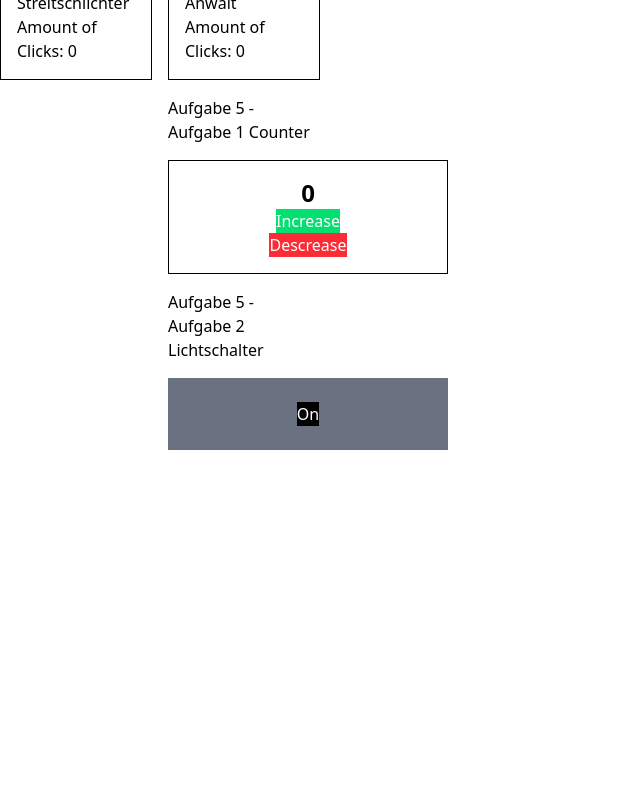
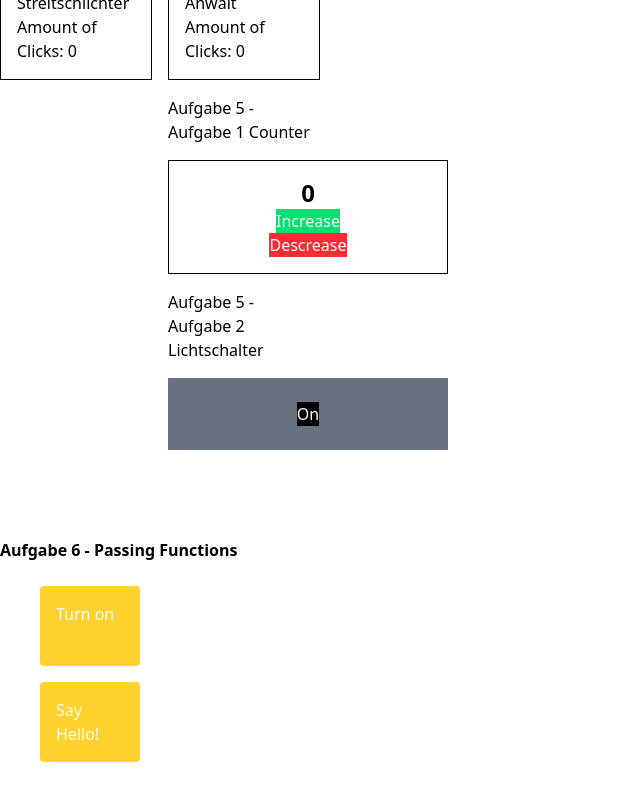
Before and after one commit to alperenmsl/SWP4cWI, a React (Vite) app in the folder WEBAPP/React/: page / in a window 1280 px wide. Shown: the part 606-1406 px from the top of the page, without its empty margins (0-640 px from the left). Before the commit the page ends 1144 px from the top, so only its background shows below. Built offline with nearby package versions, Linux system fonts and the light colour scheme.

Commit message:
Aufgabe 6 Started & Finished Passing Functions

```diff
--- a/WEBAPP/React/src/App5.tsx
+++ b/WEBAPP/React/src/App5.tsx
@@ -1,11 +1,15 @@
+import { useState } from "react";
 import Cards from "./components/5 Aufgabe Komponenten State/Cards";
 import Counter from "./components/5 Aufgabe Komponenten State/Counter";
 import LightSwtich from "./components/5 Aufgabe Komponenten State/LightSwitch";
+import Button from "./components/6 Aufgabe Passing Functions/Button";
 
 function App() {
+  const [isOn, setIsOn] = useState(false);
+  const [sayHello, setSayHello] = useState(false);
   return (
     <div>
-      <h1>Aufgabe 5 Komponenten State</h1>
+      <h1 className="font-bold">Aufgabe 5 Komponenten State</h1>
       <br />
       <div className="grid grid-cols-2 w-80 gap-4">
         <Cards name="Jason Smith" description="Bagger Fahrer" />
@@ -37,6 +41,31 @@ function App() {
         <br />
         <br />
       </div>
+
+      <h1 className="font-bold">Aufgabe 6 - Passing Functions</h1>
+
+      {isOn && <div>It is on</div>}
+      {sayHello && <div>Hello you!</div>}
+      <br />
+
+      <div className="grid grid-rows-2 cols-row gap-4 px-10">
+        <Button
+          title={isOn ? "Turn off" : "Turn on"}
+          onPress={() => {
+            setIsOn(!isOn);
+          }}
+        />
+        {!sayHello && (
+          <Button
+            title="Say Hello!"
+            onPress={() => {
+              setSayHello(!sayHello);
+            }}
+          />
+        )}
+      </div>
+      <br />
+      <br />
     </div>
   );
 }
--- /dev/null
+++ b/WEBAPP/React/src/components/6 Aufgabe Passing Functions/Button.tsx
@@ -0,0 +1,17 @@
+import React from "react";
+
+type Props = {
+  title: string;
+  onPress: () => void;
+};
+
+export default function Button({ title, onPress }: Props) {
+  return (
+    <div
+      className="bg-amber-300 px-4 py-4 w-25 text-amber-50 rounded hover:bg-amber-500 hover:cursor-pointer"
+      onClick={onPress}
+    >
+      {title}
+    </div>
+  );
+}
```
